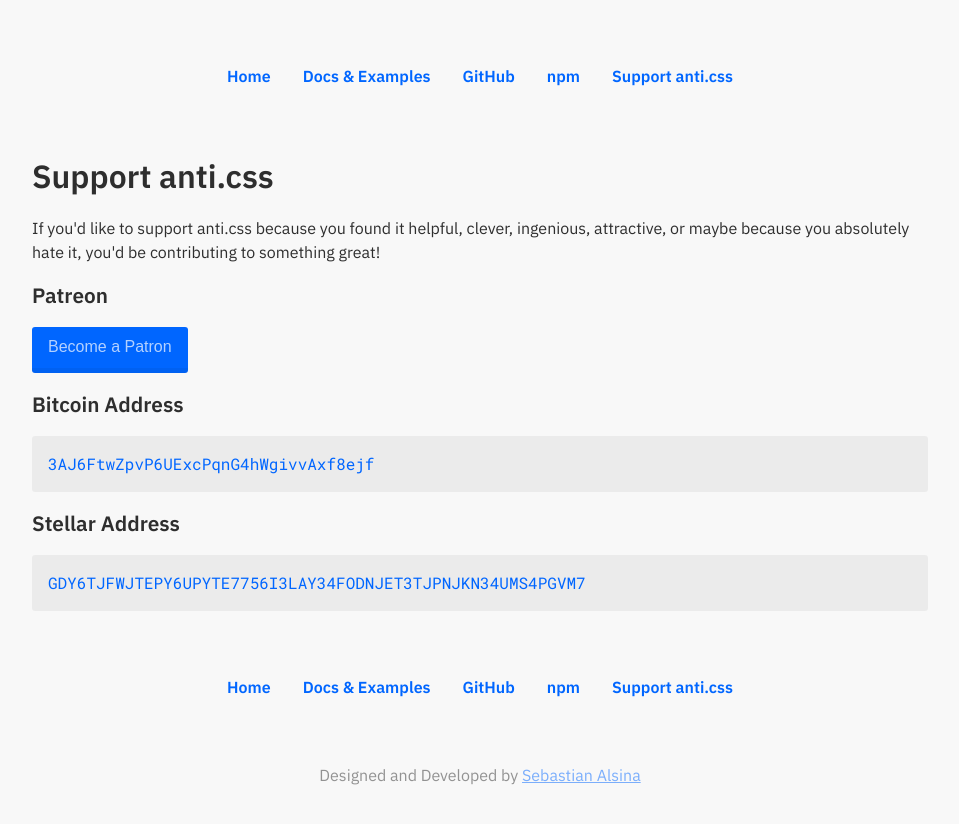
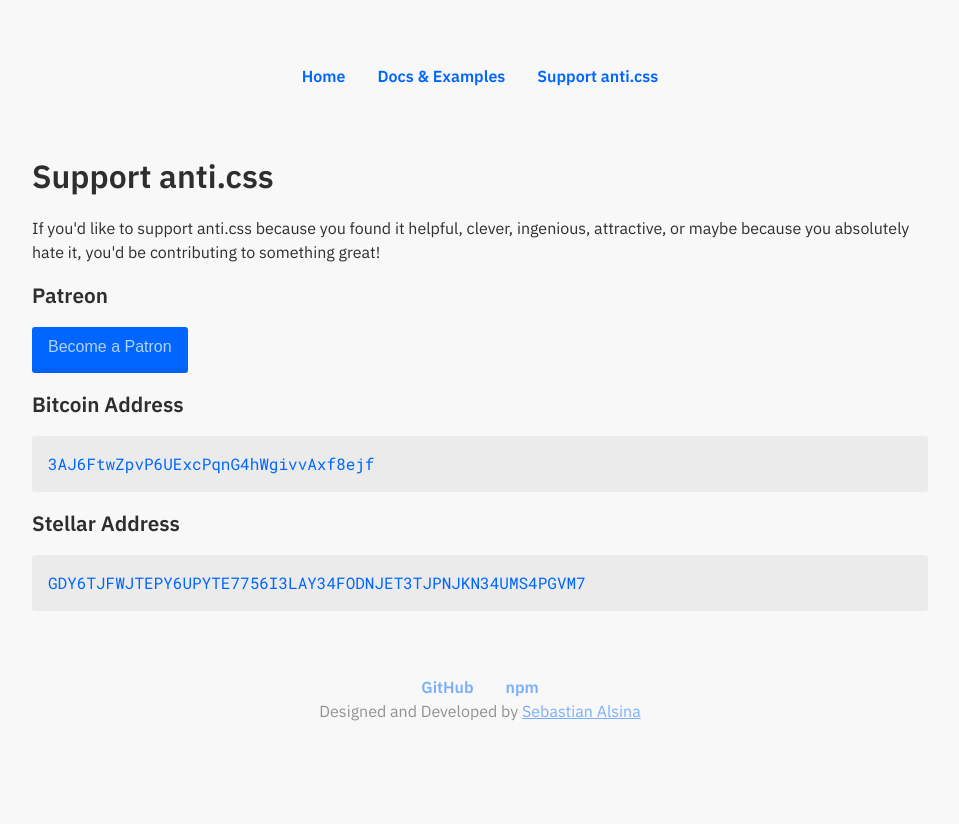
Before and after one commit to al5ina5/anticss-website, a Next.js app: page /support in a window 1280 px wide. Shown: the top 824 px of the page, without its empty margins (160-1119 px from the left). Built offline with nearby package versions, Linux system fonts and the light colour scheme.

Commit message:
Auto Deploy

```diff
--- a/src/components/Footer/Footer.jsx
+++ b/src/components/Footer/Footer.jsx
@@ -6,9 +6,12 @@
 class Footer extends React.Component {
     render() {
         return <>
-            <Header />
             <section>
                 <footer>
+                    <nav>
+                        <a target="_blank" href="http://github.com/al5ina5/anticss">GitHub</a>
+                        <a target="_blank" href="https://www.npmjs.com/package/anticss">npm</a>
+                    </nav>
                     <p>Designed and Developed by <a href="https://sebastianalsina.com">Sebastian Alsina</a></p>
                 </footer>
             </section>
--- a/src/components/Header/Header.jsx
+++ b/src/components/Header/Header.jsx
@@ -12,8 +12,6 @@
                     <Link href="/docs">
                         <a>Docs & Examples</a>
                     </Link>
-                    <a target="_blank" href="http://github.com/al5ina5/anticss">GitHub</a>
-                    <a target="_blank" href="https://www.npmjs.com/package/anticss">npm</a>
                     <Link href="/support">
                         <a>Support anti.css</a>
                     </Link>
--- a/src/pages/docs/index.js
+++ b/src/pages/docs/index.js
@@ -62,7 +62,7 @@
                     The <code>&lt;table&gt;</code> tags
                 </h2>
                 <p>
-                    anti.css supports many HTML tags, and we're always adding more. <a href="">Create an issue on GitHub</a> if you have HTML tags you'd like to see added to anti.css.
+                    anti.css supports many HTML tags, and we're always adding more. <a target="_blank" href="https://github.com/al5ina5/anticss/issues">Create an issue on GitHub</a> if you have HTML tags you'd like to see added to anti.css.
                 </p>
                 <table>
                     <tbody>
--- a/src/pages/index/index.js
+++ b/src/pages/index/index.js
@@ -17,7 +17,7 @@
             </section>
 
             <section>
-                <h2>Prefect for..</h2>
+                <h2>Perfect for...</h2>
                 <ul>
                     <li>Dead simple <u>blogs + content-first websites</u>.</li>
                     <li>Developing easy-to-read HTML only <i>prototypes</i>.</li>
--- a/src/pages/support/index.js
+++ b/src/pages/support/index.js
@@ -9,7 +9,7 @@
                 <h1>Support anti.css</h1>
                 <p>If you'd like to support anti.css because you found it helpful, clever, ingenious, attractive, or maybe because you absolutely hate it, you'd be contributing to something great!</p>
                 <h3>Patreon</h3>
-                <a href="patreon.com/sebastianalsina">
+                <a href="https://patreon.com/sebastianalsina">
                     <button>
                         Become a Patron
                     </button>
```
